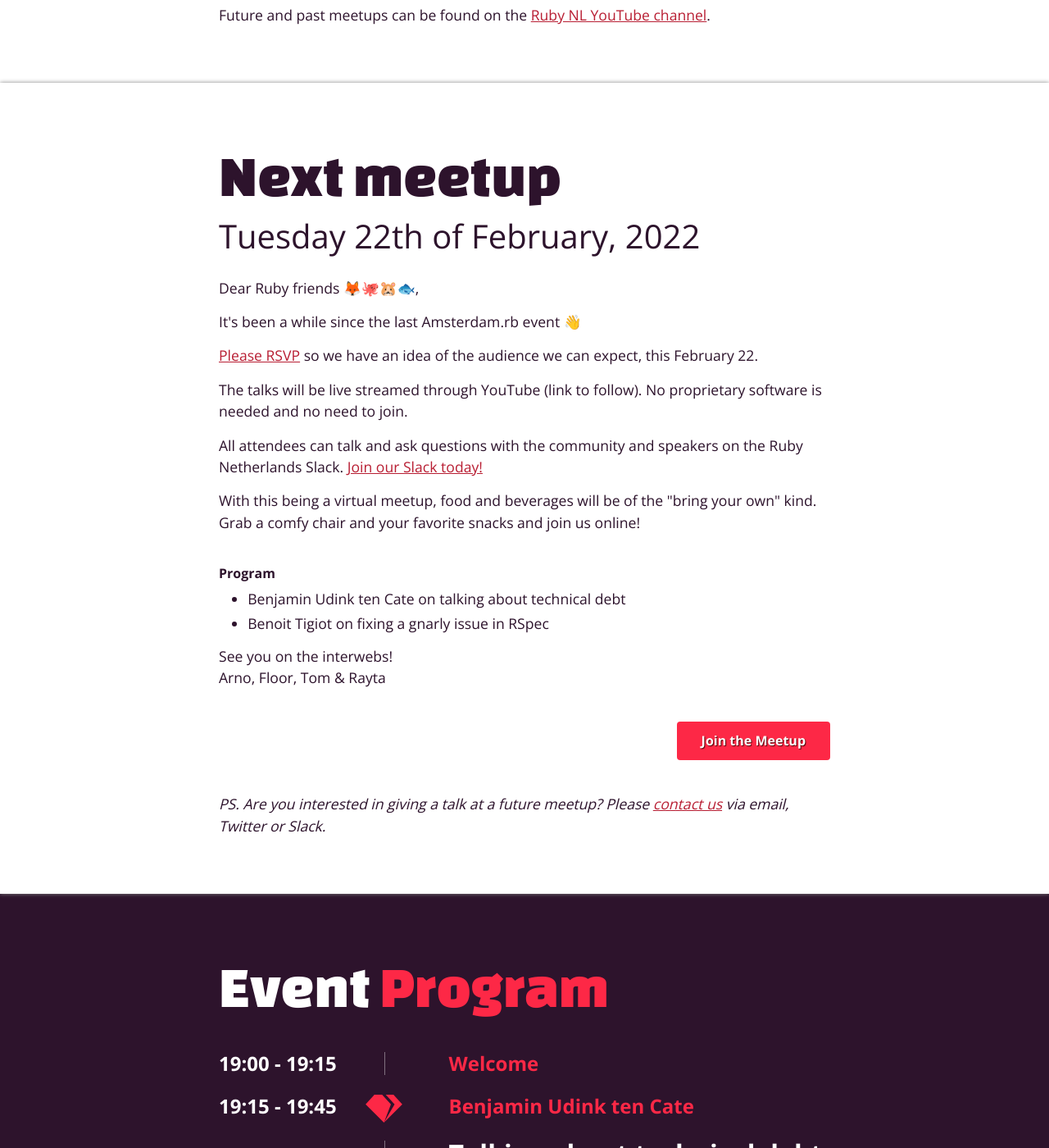
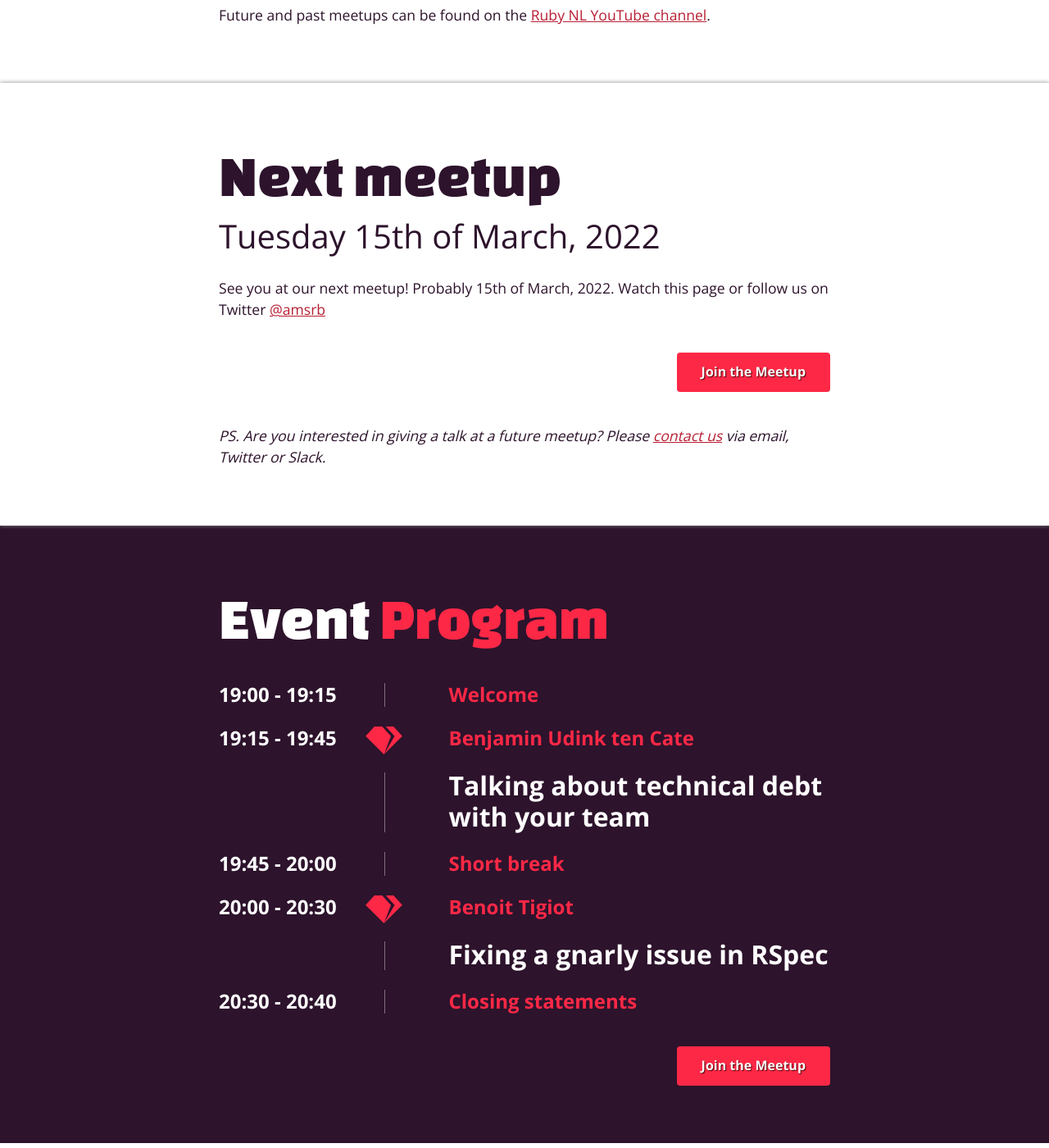
Before and after one commit to amsrb/amsrb.github.com, a Jekyll site: the page built from index.html, in a window 1280 px wide and 1400 px high, scrolled down 1087 px. Shown: the whole window at 82% size. Built offline with Jekyll 4.4.1, drawn with Linux system fonts in a browser that asks for light colours; some of the changed text lies outside the part shown.

Commit message:
Update homepage for next meetup

```diff
--- a/index.html
+++ b/index.html
@@ -24,7 +24,7 @@
 {% if true %}
 <section class="livestream light-content" id="livestream">
   <div class="wrap">
-    <h2 class="big">Livestream</h2>
+    <h2 class="big">Last meetup recording</h2>
 
     <iframe width="746" height="420" src="https://www.youtube-nocookie.com/embed/jwhh_C80dBA" title="YouTube video player" frameborder="0" allow="accelerometer; autoplay; clipboard-write; encrypted-media; gyroscope; picture-in-picture" allowfullscreen></iframe>
     <p>Future and past meetups can be found on the <a href="https://www.youtube.com/channel/UCyExf-593j4hjN_cFCSnr2w">Ruby NL YouTube channel</a>.</p>
@@ -35,27 +35,10 @@
 <section class="meetup2 light-content content-with-shadow" id="meetup">
   <div class="wrap">
     <h2 class="big">Next meetup</h2>
-    <p class="date">Tuesday 22th of February, 2022</p>
+    <p class="date">Tuesday 15th of March, 2022</p>
 
     <div class="text-content">
-      <p>Dear Ruby friends 🦊🐙🐹🐟,</p>
-
-      <p>It's been a while since the last Amsterdam.rb event 👋</p>
-      <p><a href="{{ page.meetup_link }}" target="_blank" rel="noopener noreferrer">Please RSVP</a> so we have an idea of the audience we can expect, this February 22.</p>
-      <p>The talks will be live streamed through YouTube (link to follow). No proprietary software is needed and no need to join.</p>
-      <p>All attendees can talk and ask questions with the community and speakers on the Ruby Netherlands Slack. <a href="https://amsrbslack.herokuapp.com">Join our Slack today!</a></p>
-      <p>With this being a virtual meetup, food and beverages will be of the "bring your own" kind. Grab a comfy chair and your favorite snacks and join us online!</p>
-
-      <h3>Program</h3>
-      <ul class="list-disc">
-        <li>Benjamin Udink ten Cate on talking about technical debt</li>
-        <li>Benoit Tigiot on fixing a gnarly issue in RSpec</li>
-      </ul>
-
-      <p>
-        See you on the interwebs!<br>
-        Arno, Floor, Tom &amp; Rayta
-      </p>
+      <p>See you at our next meetup! Probably 15th of March, 2022. Watch this page or follow us on Twitter <a href="https://twitter.com/amsrb">@amsrb</a></p>
     </div>
 
     <div class="button-group text-right">
```
